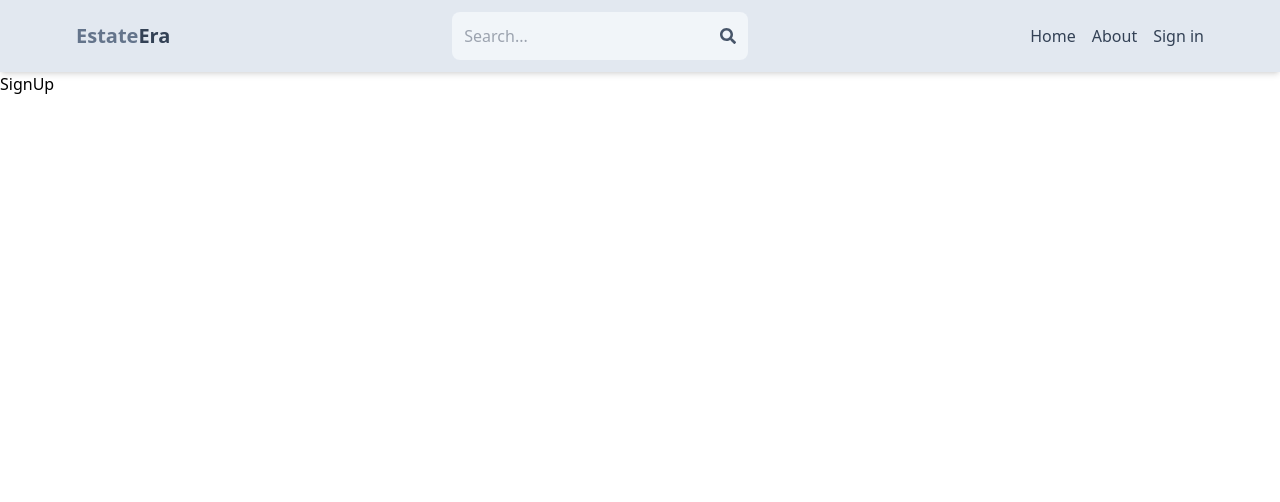
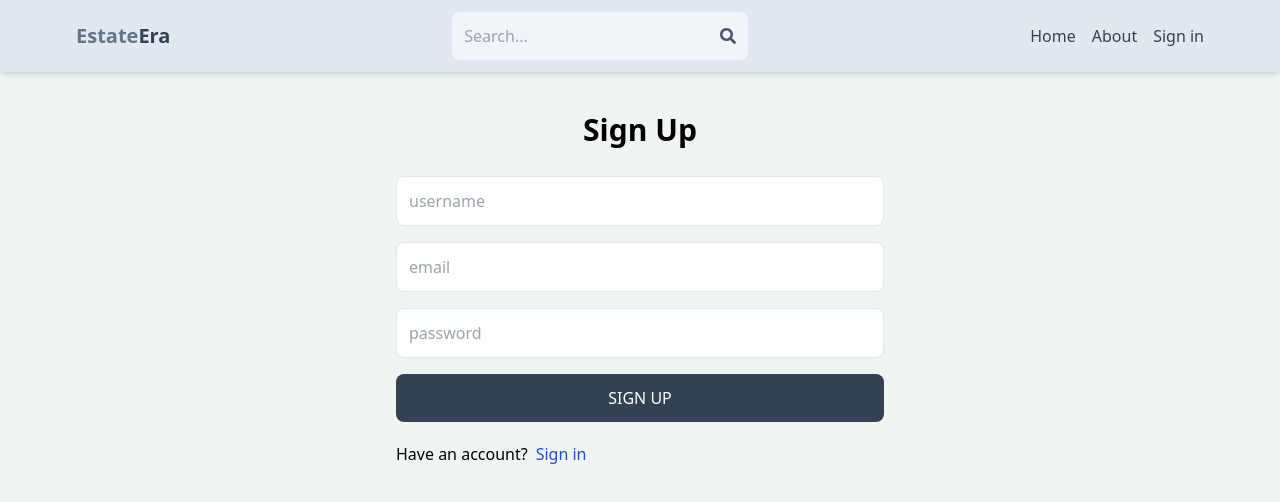
Before and after one commit to shuklasiddhi225/real-estate, a React (Vite) app in the folder client/: page /sign-up in a window 1280 px wide. Shown: the top 502 px of the page. Built offline with nearby package versions, Linux system fonts and the light colour scheme.

Commit message:
complete signup page ui

```diff
--- a/client/src/index.css
+++ b/client/src/index.css
@@ -1,3 +1,6 @@
 @tailwind base;
 @tailwind components;
 @tailwind utilities;
+body{
+    background-color:rgb(241,245,241);
+}
--- a/client/src/pages/SignUp.jsx
+++ b/client/src/pages/SignUp.jsx
@@ -1,9 +1,22 @@
 import React from 'react'
+import {Link} from 'react-router-dom';
 
 export default function SignUp() {
   return (
-    <div>
-      SignUp
+    <div className='p-3 max-w-lg mx-auto'>
+      <h1 className='text-3xl text-center font-semibold my-7'>Sign Up</h1>
+      <form className='flex flex-col gap-4'>
+        <input type="text " placeholder='username' className='border p-3 rounded-lg' id='username'/>
+        <input type="email " placeholder='email' className='border p-3 rounded-lg' id='email'/>
+        <input type="password " placeholder='password' className='border p-3 rounded-lg' id='password'/>
+        <button className='bg-slate-700 text-white p-3 rounded-lg uppercase hover:opacity-95 diabled:opacity-80'>Sign Up</button>
+      </form>
+      <div className='flex gap-2 mt-5'>
+        <p>Have an account?</p>
+        <Link to={"/sign-in"}>
+        <span className='text-blue-700'>Sign in</span>
+        </Link>
+      </div>
     </div>
   )
 }
```
